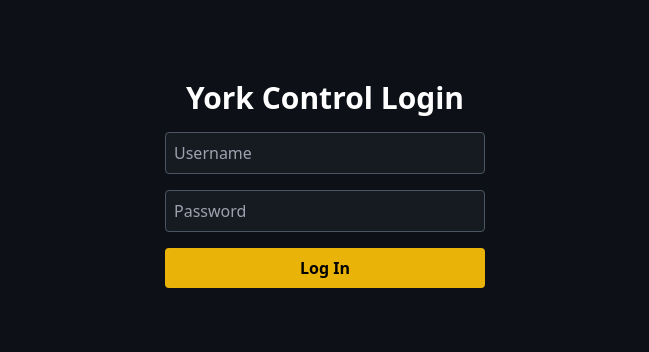
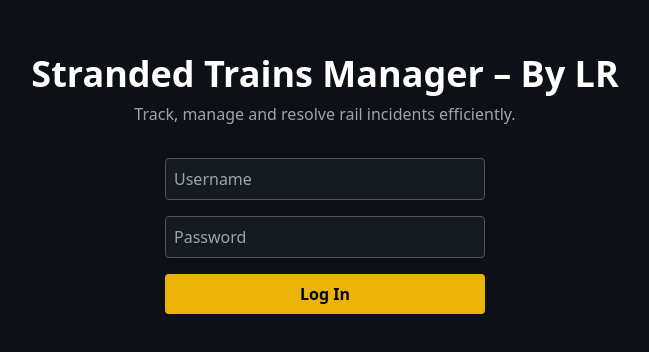
Before and after one commit to robbo999/TrainsManager, a React (Vite) app: page /incident/1 in a window 1280 px wide. Shown: the part 216-568 px from the top of the page, without its empty margins (315-964 px from the left). Built offline with nearby package versions, Linux system fonts and the light colour scheme.

Commit message:
Update LoginPage.jsx

```diff
--- a/src/LoginPage.jsx
+++ b/src/LoginPage.jsx
@@ -16,8 +16,12 @@ export default function LoginPage({ onLogin }) {
   };
 
   return (
-    <div className="min-h-screen bg-[#0d1117] text-white flex flex-col justify-center items-center p-6">
-      <h1 className="text-3xl font-bold mb-4">York Control Login</h1>
+     <div className="min-h-screen bg-[#0d1117] text-white flex flex-col justify-center items-center p-6">
+    <div className="text-center mb-8">
+      <h1 className="text-4xl font-bold">Stranded Trains Manager – By LR</h1>
+      <p className="text-gray-400 mt-2">Track, manage and resolve rail incidents efficiently.</p>
+    </div>
+
       <form onSubmit={handleLogin} className="space-y-4 w-full max-w-xs">
         <input
           type="text"
```
